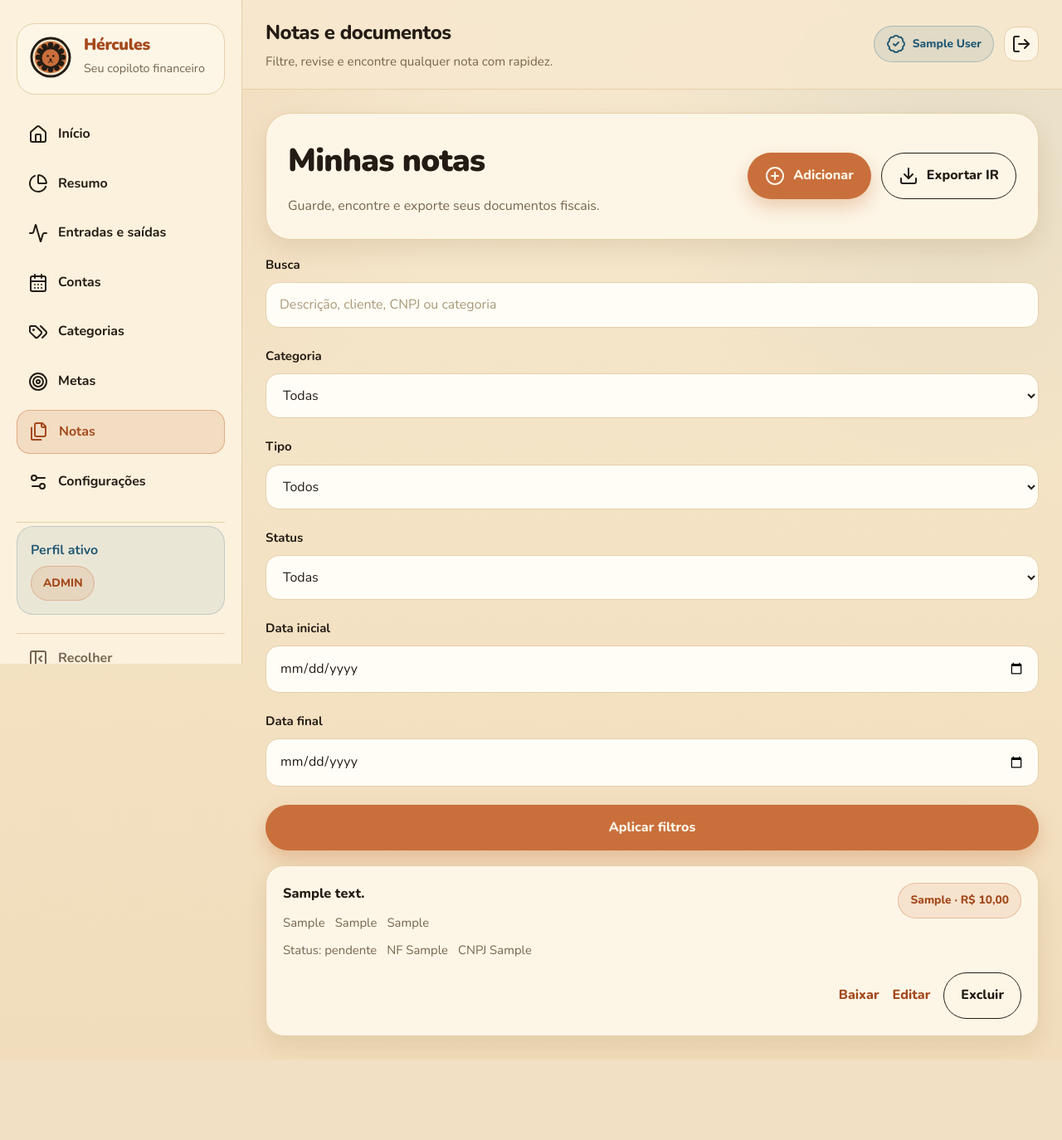
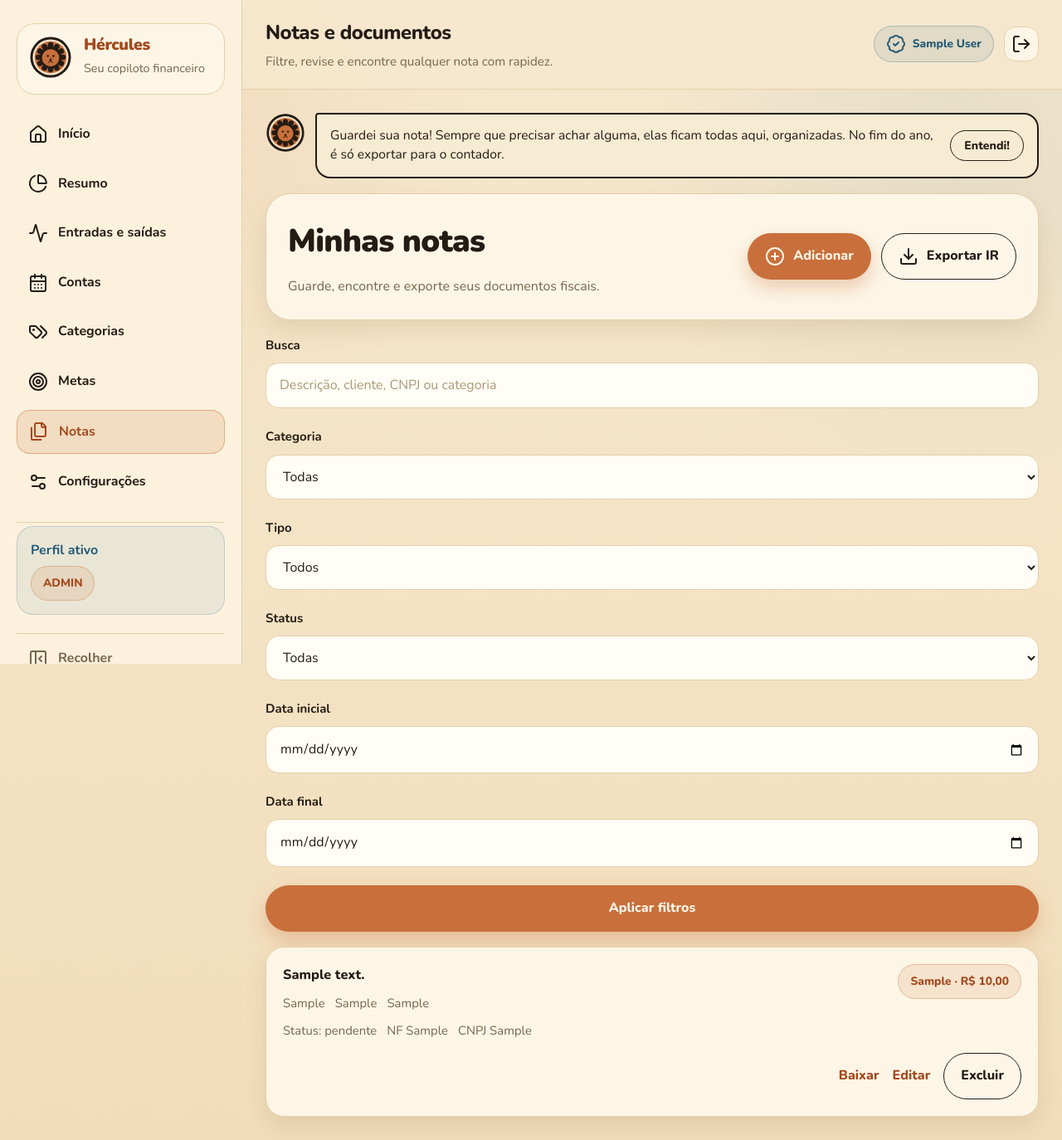
Before and after one commit to rjuan98/Hercules, a Flask app: page /notas in a window 1280 px wide. Shown: the whole page at 83% size. Before the commit the page ends 1272 px from the top, so only its background shows below. Run offline with Flask 3, Linux system fonts and the light colour scheme; the visitor is signed in with stand-in values (Sample User, id 1); tables that the repository leaves empty hold one stand-in row (values such as "Sample post").

Commit message:
Dicas do Herc: ensino contextual, uma frase por vez
- 3 dicas na voz do Herc que aparecem no momento certo e somem no
  'Entendi!': registro rápido (home), primeira captura automática
  (home, prioritária) e primeira nota guardada (notas)
- Sem tour, sem tutorial: o modo simples se explica sozinho e o Herc
  só fala quando tem algo útil a dizer
- Tabela dicas_vistas; componente _herc_tip.html reutilizável

Co-Authored-By: Claude Fable 5 <noreply@anthropic.com>

```diff
--- a/app.py
+++ b/app.py
@@ -363,6 +363,21 @@ def pending_captures(user_id: int):
             "SELECT * FROM capturas WHERE user_id = ? AND status = 'pendente' ORDER BY datetime(created_at) DESC LIMIT 10",
             (user_id,),
         ).fetchall()
+
+
+# Dicas do Herc: ensino contextual, uma frase por vez, some depois de vista
+HERC_TIPS = {
+    "registro_rapido": "Dica: escreve ali em cima algo como “gastei 10 no mercado” que eu entendo e anoto sozinho. Pode até falar, no botão do microfone. 🎤",
+    "primeira_captura": "Viu essa movimentação aí? Eu anotei sozinho pela notificação do banco — você não precisou fazer nada. 😉",
+    "primeira_nota": "Guardei sua nota! Sempre que precisar achar alguma, elas ficam todas aqui, organizadas. No fim do ano, é só exportar para o contador.",
+}
+
+
+def tip_seen(user_id: int, key: str) -> bool:
+    with get_db() as db:
+        return db.execute(
+            "SELECT 1 FROM dicas_vistas WHERE user_id = ? AND dica = ?", (user_id, key)
+        ).fetchone() is not None
 
 
 def checkin_streak(user_id: int) -> int:
@@ -1208,6 +1223,19 @@ def home():
         })
     streak = checkin_streak(user["id"])
     onboarding = tx_count == 0
+
+    # Uma dica do Herc por vez — a mais relevante primeiro
+    herc_tip = None
+    if not onboarding:
+        with get_db() as db:
+            tem_captura = db.execute(
+                "SELECT 1 FROM transacoes WHERE user_id = ? AND fonte = 'notificacao' LIMIT 1",
+                (user["id"],),
+            ).fetchone() is not None
+        if tem_captura and not tip_seen(user["id"], "primeira_captura"):
+            herc_tip = "primeira_captura"
+        elif not tip_seen(user["id"], "registro_rapido"):
+            herc_tip = "registro_rapido"
     # Texto compartilhado do WhatsApp (share_target do PWA) pré-preenche o registro rápido
     shared_text = sanitize_text(request.args.get("texto") or request.args.get("title"))[:200]
     avg_daily_spend = stats["month_expenses"] / max(1, date.today().day)
@@ -1230,6 +1258,8 @@ def home():
         streak=streak,
         onboarding=onboarding,
         shared_text=shared_text,
+        herc_tip=herc_tip,
+        herc_tip_text=HERC_TIPS.get(herc_tip),
         user=user,
         profile=profile,
         focus=focus,
@@ -1576,6 +1606,19 @@ def descartar_captura(captura_id):
         )
     flash("Captura descartada.")
     return redirect(url_for("home"))
+
+
+@app.route("/dicas/<key>/vista", methods=["POST"])
+@login_required
+def marcar_dica(key):
+    user = current_user()
+    if key in HERC_TIPS:
+        with get_db() as db:
+            db.execute(
+                "INSERT OR IGNORE INTO dicas_vistas (user_id, dica) VALUES (?, ?)",
+                (user["id"], key),
+            )
+    return redirect(request.referrer or url_for("home"))
 
 
 @app.route("/saldo-inicial", methods=["POST"])
@@ -1954,10 +1997,13 @@ def listar_notas():
     query += " ORDER BY datetime(data_upload) DESC"
     with get_db() as db:
         notes = db.execute(query, params).fetchall()
+    herc_tip = "primeira_nota" if notes and not tip_seen(user["id"], "primeira_nota") else None
     return render_template(
         "listar.html",
         user=user,
         notes=notes,
+        herc_tip=herc_tip,
+        herc_tip_text=HERC_TIPS.get(herc_tip),
         q=q,
         categoria=categoria,
         tipo=tipo,
--- a/database.py
+++ b/database.py
@@ -209,6 +209,19 @@ def init_db():
 
     conn.execute(
         """
+        CREATE TABLE IF NOT EXISTS dicas_vistas (
+            id INTEGER PRIMARY KEY AUTOINCREMENT,
+            user_id INTEGER NOT NULL,
+            dica TEXT NOT NULL,
+            created_at TIMESTAMP DEFAULT CURRENT_TIMESTAMP,
+            UNIQUE (user_id, dica),
+            FOREIGN KEY (user_id) REFERENCES usuarios (id) ON DELETE CASCADE
+        )
+        """
+    )
+
+    conn.execute(
+        """
         CREATE TABLE IF NOT EXISTS checkins (
             id INTEGER PRIMARY KEY AUTOINCREMENT,
             user_id INTEGER NOT NULL,
--- a/static/styles.css
+++ b/static/styles.css
@@ -1225,3 +1225,25 @@ body.mode-simple .toast { font-size: 1.05rem; }
     .quick-log-form { flex-wrap: wrap; }
     .quick-log-form .button-primary { width: 100%; }
 }
+
+/* ============================================================
+   Dicas do Herc (ensino contextual, uma por vez)
+   ============================================================ */
+.herc-tip {
+    display: flex;
+    gap: 12px;
+    align-items: flex-start;
+    margin-bottom: 18px;
+}
+.herc-tip-avatar { width: 48px; height: 48px; }
+.herc-tip-bubble {
+    flex: 1;
+    display: flex;
+    flex-wrap: wrap;
+    gap: 12px;
+    align-items: center;
+    justify-content: space-between;
+}
+.herc-tip-bubble span { flex: 1 1 240px; }
+.herc-tip-bubble form { margin: 0; }
+.herc-tip-ok { padding: 7px 16px !important; font-size: 0.88rem; }
--- a/static/sw.js
+++ b/static/sw.js
@@ -1,9 +1,9 @@
 /* Service worker do Hércules
    Estratégia: estáticos em cache-first; páginas em network-first
    (dados financeiros precisam estar atualizados; o cache só segura offline). */
-const CACHE = "hercules-v6";
+const CACHE = "hercules-v7";
 const STATIC_ASSETS = [
-  "/static/styles.css?v=7",
+  "/static/styles.css?v=8",
   "/static/vendor/lucide.min.js",
   "/static/vendor/chart.umd.min.js",
   "/static/herc.svg?v=2",
--- /dev/null
+++ b/templates/_herc_tip.html
@@ -0,0 +1,12 @@
+{% if herc_tip %}
+<section class="herc-tip">
+    <img src="{{ url_for('static', filename='herc.svg', v='2') }}" alt="Herc" class="hercules-avatar herc-tip-avatar">
+    <div class="hercules-bubble herc-tip-bubble">
+        <span>{{ herc_tip_text }}</span>
+        <form method="POST" action="{{ url_for('marcar_dica', key=herc_tip) }}">
+            <input type="hidden" name="csrf_token" value="{{ csrf_token() }}">
+            <button type="submit" class="button button-outline herc-tip-ok">Entendi!</button>
+        </form>
+    </div>
+</section>
+{% endif %}
--- a/templates/base.html
+++ b/templates/base.html
@@ -8,7 +8,7 @@
     <link rel="preconnect" href="https://fonts.googleapis.com">
     <link rel="preconnect" href="https://fonts.gstatic.com" crossorigin>
     <link href="https://fonts.googleapis.com/css2?family=Nunito:wght@400;600;700;800;900&display=swap" rel="stylesheet">
-    <link rel="stylesheet" href="{{ url_for('static', filename='styles.css', v='7') }}">
+    <link rel="stylesheet" href="{{ url_for('static', filename='styles.css', v='8') }}">
     <link rel="icon" type="image/svg+xml" href="{{ url_for('static', filename='herc.svg', v='2') }}">
     <link rel="manifest" href="{{ url_for('static', filename='manifest.webmanifest', v='3') }}">
     <link rel="apple-touch-icon" href="{{ url_for('static', filename='herc-192.png') }}">
--- a/templates/home.html
+++ b/templates/home.html
@@ -27,6 +27,8 @@
     </p>
 </section>
 {% endif %}
+
+{% include '_herc_tip.html' %}
 
 {# ---- Registro relâmpago: fala ou escreve, o Herc entende ---- #}
 <section class="page-card quick-log" style="margin-bottom:18px;">
--- a/templates/listar.html
+++ b/templates/listar.html
@@ -4,6 +4,7 @@
 {% block page_subtitle %}Filtre, revise e encontre qualquer nota com rapidez.{% endblock %}
 
 {% block content %}
+{% include '_herc_tip.html' %}
 <section class="page-card hero-card">
     <div class="topbar-inner" style="padding:0;">
         <div class="topbar-copy">
```
